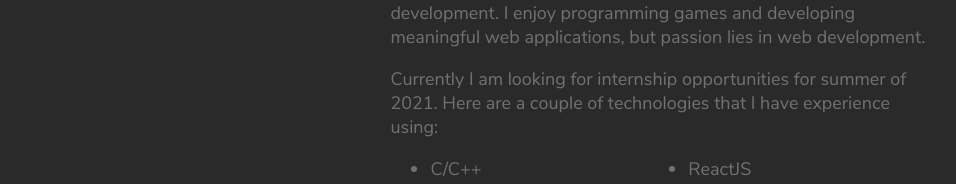
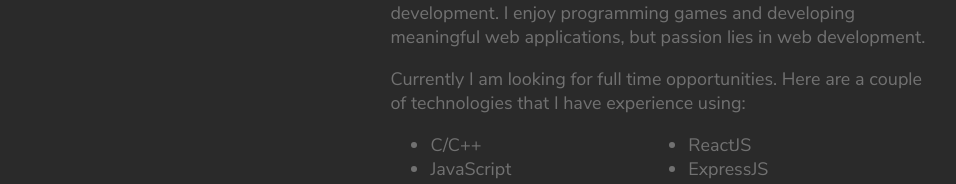
Before and after one commit to raymondchuu/personal-portfolio, a React (Create React App) app: page / in a window 1280 px wide. Shown: the part 1303-1487 px from the top of the page, without its empty margins (160-1116 px from the left). Built offline with nearby package versions, Linux system fonts and the light colour scheme.

Commit message:
updated contact

```diff
--- a/src/components/Main.js
+++ b/src/components/Main.js
@@ -148,7 +148,7 @@ const Main = () => {
                                                 Shortly after graduating the University of Waterloo, I decided to attend Seneca College at their school of information and communications technology to start my journey into software development.
                                                 I enjoy programming games and developing meaningful web applications, but passion lies in web development.
                                             </p>
-                                            <p>Currently I am looking for internship opportunities for summer of 2021. Here are a couple of technologies that I have experience using:</p>
+                                            <p>Currently I am looking for full time opportunities. Here are a couple of technologies that I have experience using:</p>
                                             <ul className="technology">
                                                 <li>C/C++</li>
                                                 <li>JavaScript</li>
@@ -347,7 +347,7 @@ const Main = () => {
                                         <div style={styles.subtitles}>Contact</div>
                                     </div>
                                     <p style={{fontSize: '64px', color: '#C7C7C7', fontWeight: 'bolder'}}>Let's Connect!</p>
-                                    <p>I am currently seeking internships for summer of 2021. Send me an email if you have any inquiries or opportunities!</p>
+                                    <p>I am currently seeking for full time positions. Send me an email if you have any inquiries or opportunities!</p>
                                     <a className="workButton" href="mailto:raymondchu1996@gmail.com">Get in touch</a>
                                 </div>
                             </animated.div>
```
